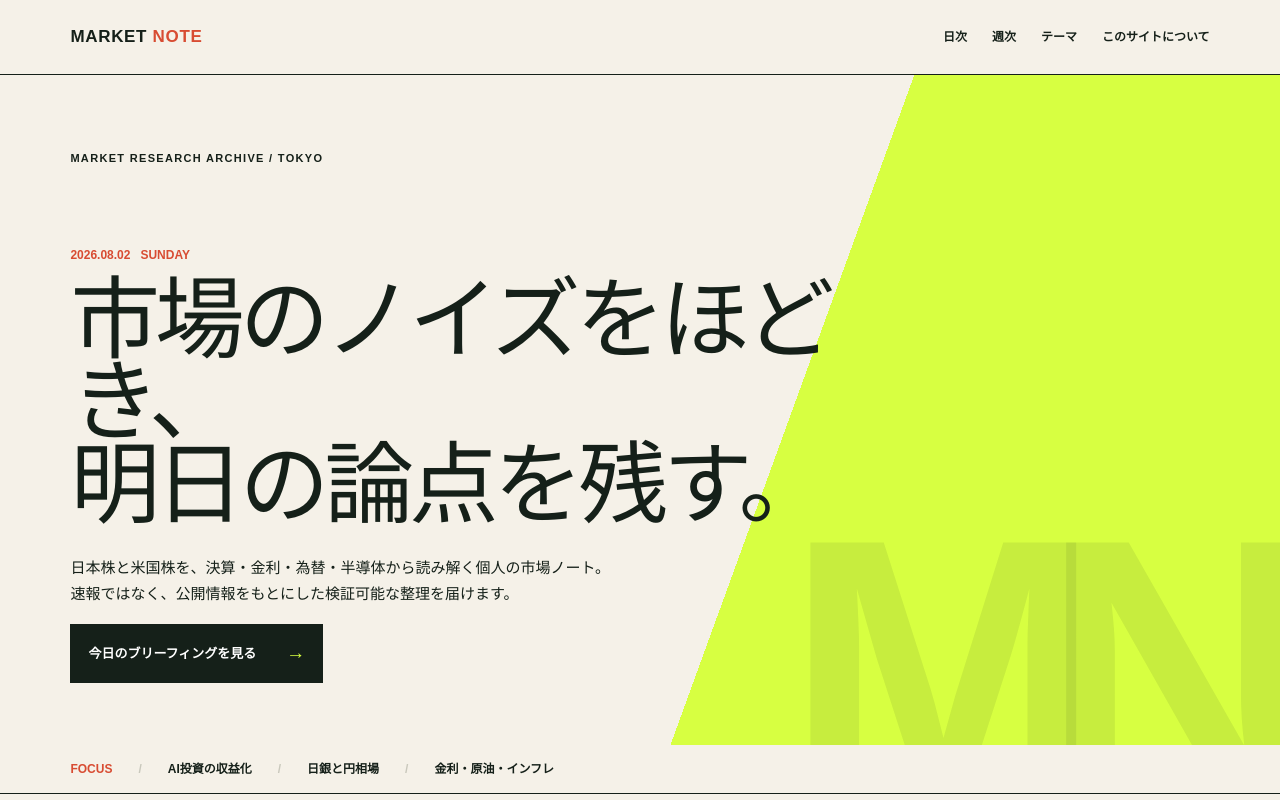
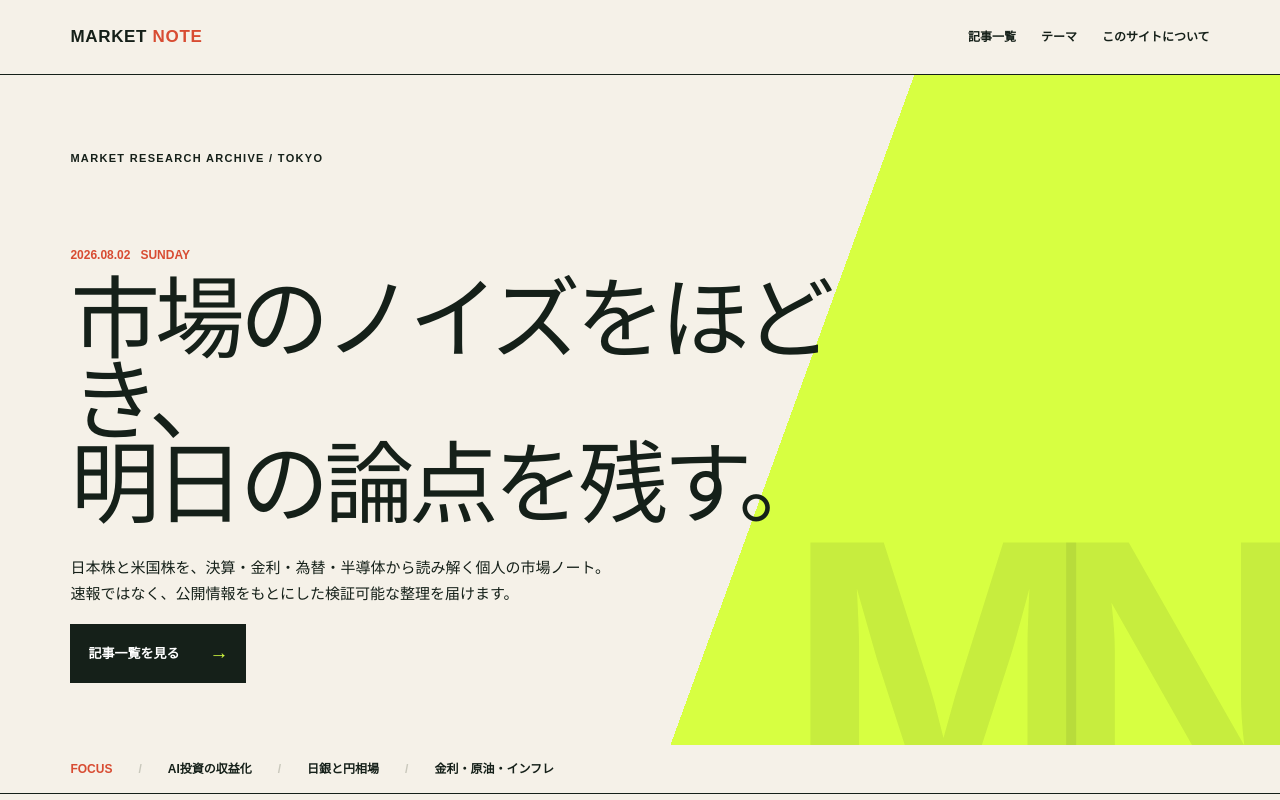
Before and after one commit to market-note-jp/market-note, a Next.js app: page / in a window 1280 px wide. Shown: the top 800 px of the page. Built offline with nearby package versions, Linux system fonts and the light colour scheme.

Commit message:
Simplify report archive navigation

```diff
--- a/app/page.tsx
+++ b/app/page.tsx
@@ -39,8 +39,7 @@ export default function Home() {
           MARKET <span>NOTE</span>
         </a>
         <nav aria-label="主要ナビゲーション">
-          <a href="#daily">日次</a>
-          <a href="#weekly">週次</a>
+          <a href="#archive">記事一覧</a>
           <a href="#themes">テーマ</a>
           <a href="#about">このサイトについて</a>
         </nav>
@@ -54,7 +53,7 @@ export default function Home() {
           日本株と米国株を、決算・金利・為替・半導体から読み解く個人の市場ノート。<br />
           速報ではなく、公開情報をもとにした検証可能な整理を届けます。
         </p>
-        <a className="button" href="#daily">今日のブリーフィングを見る <span>→</span></a>
+        <a className="button" href="#archive">記事一覧を見る <span>→</span></a>
       </section>
 
       <section className="strip" aria-label="今朝のキーワード">
@@ -104,13 +103,13 @@ export default function Home() {
         <div className="weekly-copy"><p>日経平均、ダウ、ナスダック、SOXを軸に、決算・中銀・為替・コモディティの動きを毎週土曜にまとめます。</p><a className="button light" href="#about">週次レポートを読む <span>→</span></a></div>
       </section>
 
-      <section className="content-section archive" aria-labelledby="archive-heading">
+      <section className="content-section archive" id="archive" aria-labelledby="archive-heading">
         <div className="section-heading"><div className="section-label">04 / REPORT ARCHIVE</div><p>日次と週次を、あとから読み返せる形で。</p></div>
         <h2 id="archive-heading">最新のレポート</h2>
         <div className="report-list">
           {reports.map((report) => <article className="report" key={report.type}>
             <p className="story-meta">{report.type}</p><h3>{report.title}</h3><p>{report.summary}</p>
-            <details><summary>レポートを読む <span>＋</span></summary><div className="report-detail"><div><b>市場への影響</b><p>{report.impact}</p></div><div><b>次の注目点</b><p>{report.watch}</p></div><p className="disclaimer">公開情報に基づく市場概況の整理であり、投資助言ではありません。</p></div></details>
+            <details><summary>全文を読む <span>＋</span></summary><div className="report-detail"><div className="wide"><b>概要</b><p>{report.summary}</p></div><div><b>市場への影響</b><p>{report.impact}</p></div><div><b>次の注目点</b><p>{report.watch}</p></div><div className="wide"><b>背景と読み方</b><p>AI・半導体は、設備投資が売上・受注残・利益率に変換されるかが評価の分岐点です。日本株では米半導体株、日米金利差、円相場を併せて見ます。米国では原油と債券利回りが、インフレ見通しを通じて高PER株の評価を左右します。</p></div><div className="wide"><b>主要ソース</b><p><a href="https://apnews.com/article/wall-street-stocks-dow-nasdaq-37d8d182f02f0fcdcf9f7db67e6dfadd">AP</a>　<a href="https://www.boj.or.jp/en/">日本銀行</a>　<a href="https://www.newyorkfed.org/research/calendars/i-aug26.html">NY連銀</a></p></div><p className="disclaimer">公開情報に基づく市場概況の整理であり、投資助言ではありません。</p></div></details>
           </article>)}
         </div>
       </section>
```
